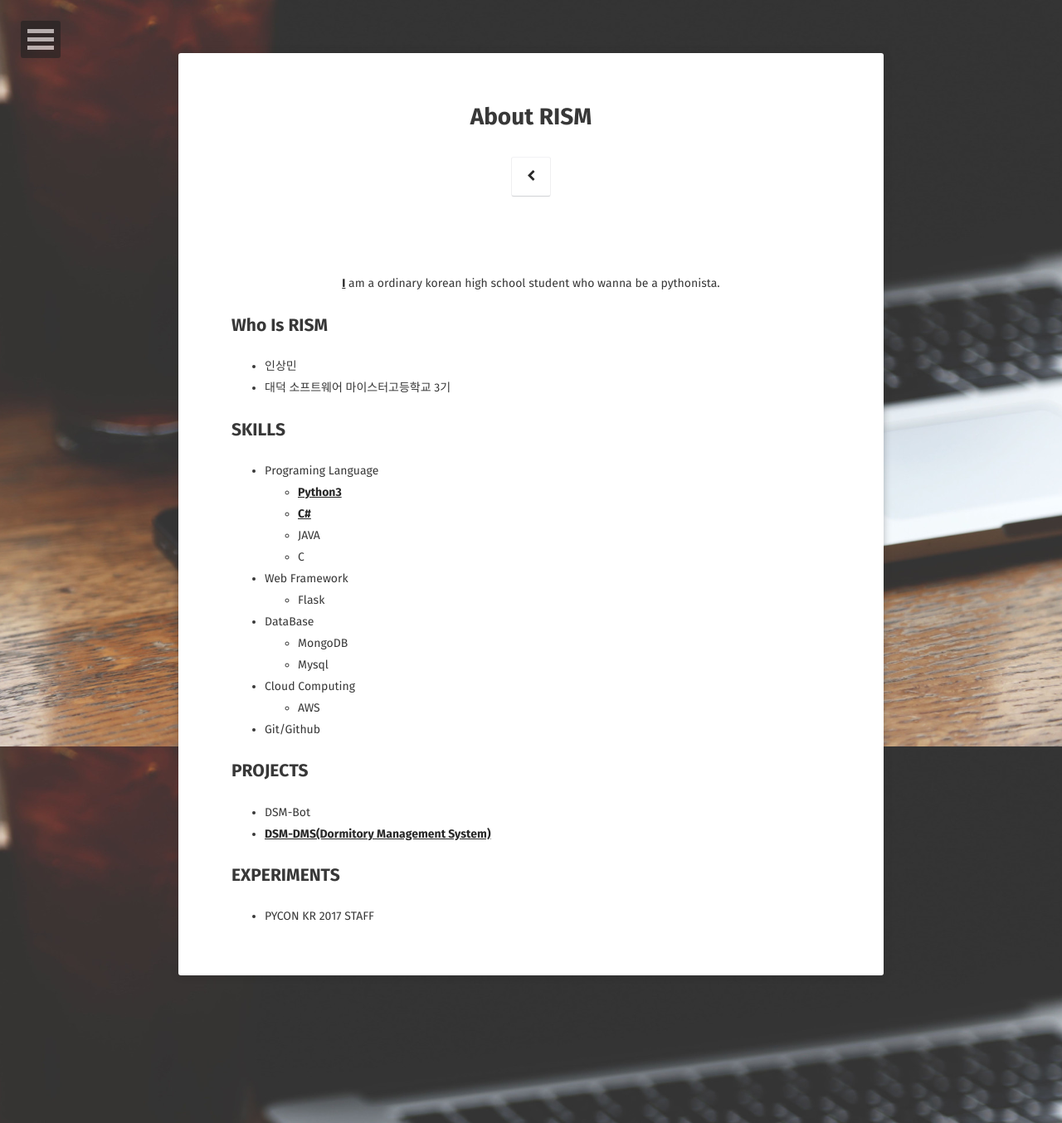
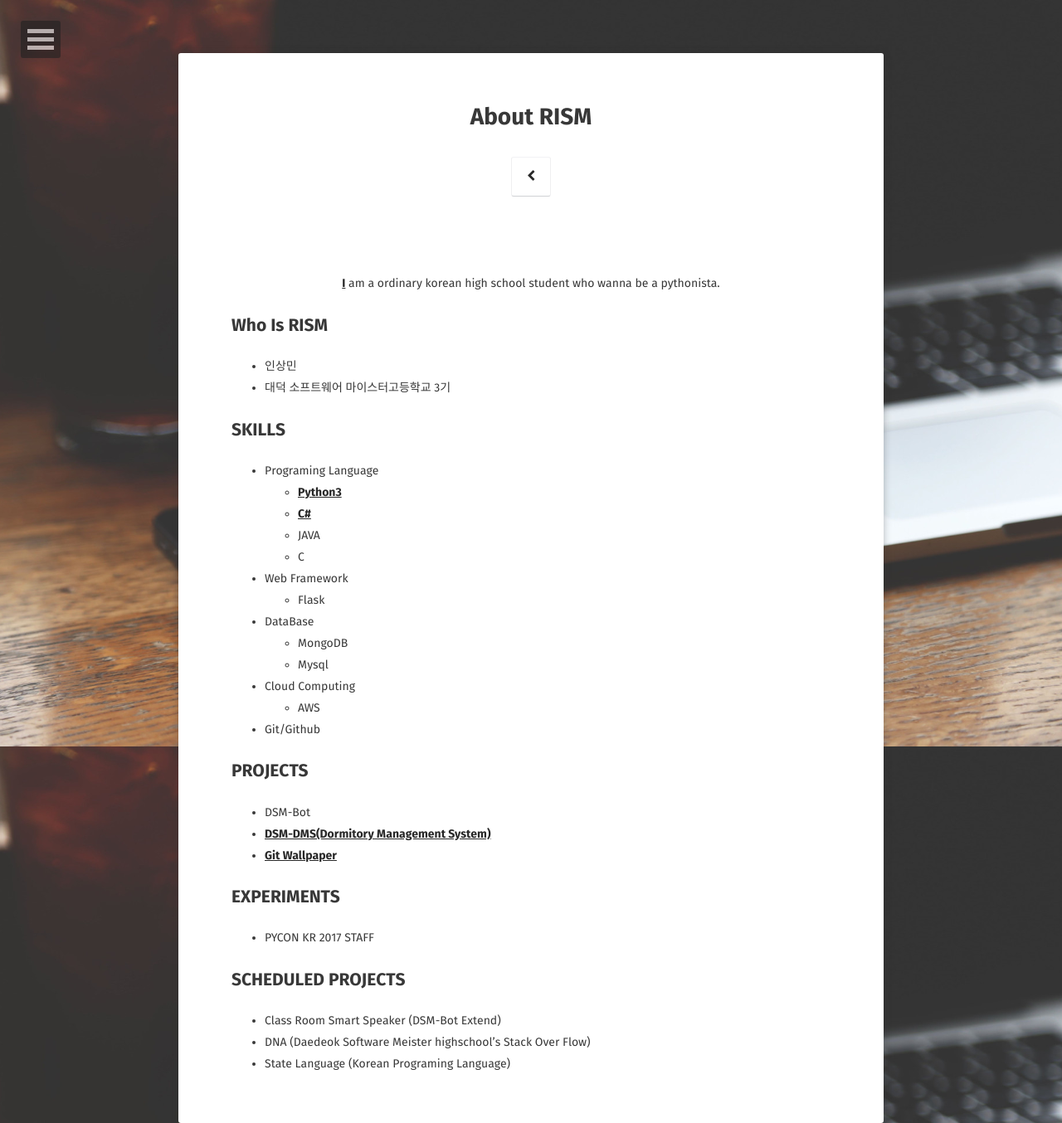
Before and after one commit to SammyOut/RISMME.github.io, a Jekyll site: the page built from about/index.md, in a window 1280 px wide. Shown: the whole page at 83% size. Built offline with Jekyll 4.4.1, drawn with Linux system fonts in a browser that asks for light colours; some web fonts are replaced.

Commit message:
[UPDATE] about scheduled projects

```diff
--- a/about/index.md
+++ b/about/index.md
@@ -42,10 +42,18 @@ comments: false
 ## PROJECTS
 
 * DSM-Bot
-* <a href="https://github.com/DSM-DMS/Project-DMS-Web_Server"><b>DSM-DMS(Dormitory Management System)</b>
+* <a href="https://github.com/DSM-DMS/Project-DMS-Backend"><b>DSM-DMS(Dormitory Management System)</b>
+* <a href="https://github.com/DidYouCommit/Github-Wallpaper"><b>Git Wallpaper</b>
 
 
 
 ## EXPERIMENTS
 
 * PYCON KR 2017 STAFF
+
+
+## SCHEDULED PROJECTS
+
+* Class Room Smart Speaker (DSM-Bot Extend)
+* DNA (Daedeok Software Meister highschool's Stack Over Flow)
+* State Language (Korean Programing Language)
```
